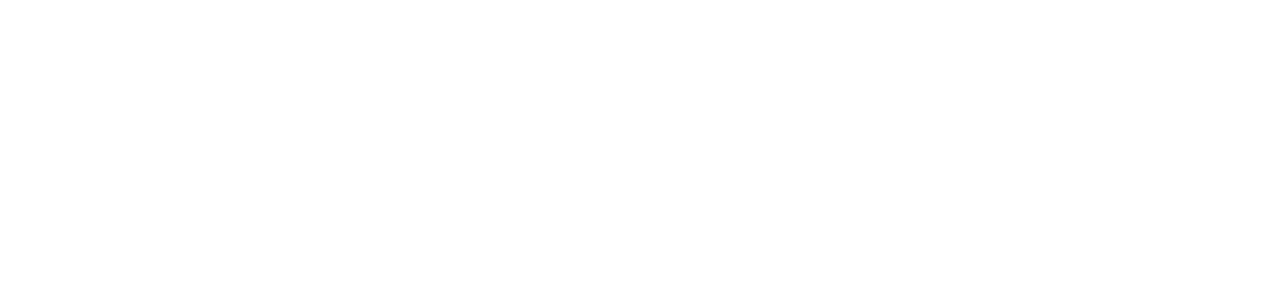
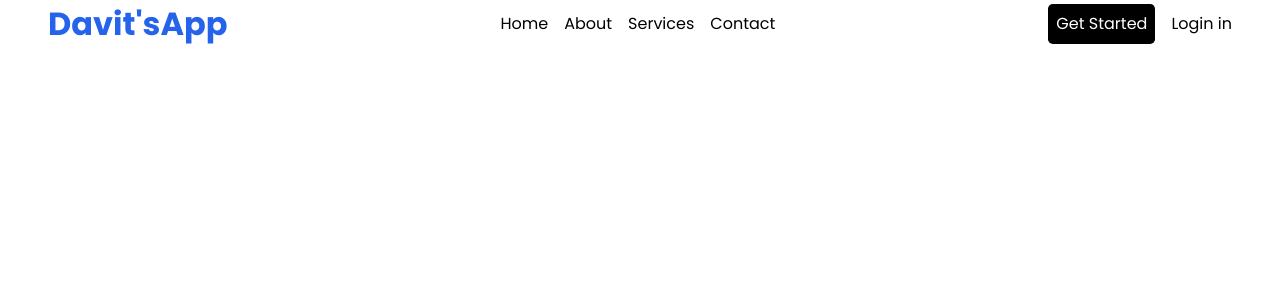
Before and after one commit to davita101/Project-V1, a React (Vite) app: page / in a window 1280 px wide. Shown: the top 300 px of the page. Built offline with nearby package versions, Linux system fonts and the light colour scheme.

Commit message:
Add navbar

```diff
--- a/package.json
+++ b/package.json
@@ -12,7 +12,8 @@
   "dependencies": {
     "gsap": "^3.12.5",
     "react": "^18.2.0",
-    "react-dom": "^18.2.0"
+    "react-dom": "^18.2.0",
+    "react-icons": "^5.1.0"
   },
   "devDependencies": {
     "@types/react": "^18.2.66",
--- a/src/components/Navbar.jsx
+++ b/src/components/Navbar.jsx
@@ -1,9 +1,41 @@
-import React from 'react'
+import React, { useState } from 'react'
+import { navLinks } from './constants'
+import { FaBarsStaggered } from 'react-icons/fa6'
+import { IoClose } from 'react-icons/io5'
+function Navbar() {
+    const [click, setClick] = useState(false)
+    const handelClick = () => setClick(!click)
+    return (
+        <div className='flex justify-between w-full px-[3rem] items-center'>
+            <span className=' text-blue-600 font-bold text-[2em] cursor-pointer'>Davit'sApp</span>
+            {/* DESKTOP */}
+            <ul className='md:flex hidden gap-[1rem] '>
+                {navLinks.map((item, index) => (
+                    <li key={index} className=' hover:text-[#ffffff] ease-in cursor-pointer transition-all'>{item.label}</li>
+                ))}
+            </ul>
+            <div className='md:flex hidden gap-[1rem] items-center'>
+                <button className='bg-black transition-all ease-in hover:bg-transparent hover:text-black text-white p-2 rounded-[.3rem]'>Get Started</button>
+                <span>Login in</span>
+            </div>
+            {/* MOBILE */}
+            <div onClick={handelClick} className='md:hidden flex absolute z-[999] text-[2rem] right-[1rem] cursor-pointer'>
+                {click ? <FaBarsStaggered className=' absolute opacity-[0] transition-all' /> : <FaBarsStaggered className='absolute opacity-[1] transition-all' />}
+                {click ? <IoClose className=' text-white text-[3rem] opacity-[1] transition-all' /> : <IoClose className='opacity-[0]    transition-all' />}
+            </div>
 
-function Navbar() {
-    return (
-        <div>
-
+            {<div className={`${!click ? 'translate-x-[500px]' : 'translate-x-full'} shadow-indigo-500/50 transition-all ease-in flex md:hidden relative `}>
+                <div className='rounded-[.5rem]  absolute bg-blue-600 w-[250px] h-[350px] top-[-2rem] right-[-3rem]' />
+                <ul className='flex gap-[1rem] flex-col absolute right-[2rem] text-center top-[0]'>
+                    {navLinks.map((item, index) => (
+                        <li key={index} className=' text-[1.2em] hover:text-[#ffff] ease-in cursor-pointer transition-all'>{item.label}</li>
+                    ))}
+                </ul>
+                <div className='flex gap-[1rem] items-center flex-col-reverse absolute right-[.5rem] top-[11.5rem]'>
+                    <button className='bg-black transition-all ease-in hover:bg-transparent hover:border-2 text-white p-2 w-[8rem] rounded-[.3rem]'>Get Started</button>
+                    <span className='border-2 w-[8rem] text-center rounded-[.3rem] text-[#fff] cursor-pointer p-[.2rem]  hover:border-0 hover:bg-black hover:p-[.32rem]' >Login in</span>
+                </div>
+            </div>}
         </div>
     )
 }
--- /dev/null
+++ b/src/components/constants/index.js
@@ -0,0 +1,13 @@
+
+export const navLinks = [
+    { label: "Home", route: '/' },
+    { label: "About", route: '/about' },
+    { label: "Services", route: '/services' },
+    { label: "Contact", route: '/contact' },
+]
+
+export const heroText = [
+    {
+        content: "Lorem ipsum dolor sit amet consectetur adipisicing elit.Impedit cum inventore rem eos totam.Perspiciatis, optio natus.Sed obcaecati dolore est reiciendis unde ducimus molestias sunt! Perferendis sapiente quos non."
+    }
+]
--- a/src/index.css
+++ b/src/index.css
@@ -0,0 +1,15 @@
+
+@import url('https://fonts.googleapis.com/css2?family=Poppins:ital,wght@0,100;0,200;0,300;0,400;0,500;0,600;0,700;0,800;0,900;1,100;1,200;1,300;1,400;1,500;1,600;1,700;1,800;1,900&display=swap');
+
+
+@tailwind base;
+@tailwind components;
+@tailwind utilities;
+
+*{
+    margin: 0;
+    padding: 0;
+    box-sizing: border-box;
+    list-style: none;
+    font-family: "Poppins", sans-serif;
+}
--- a/tailwind.config.js
+++ b/tailwind.config.js
@@ -1,6 +1,8 @@
-/** @type {import('tailwindcss').Config} */
 export default {
-  content: [],
+  content: [
+    "./index.html",
+    "./src/**/*.{js,ts,jsx,tsx}",
+  ],
   theme: {
     extend: {},
   },
```
Also changed, not shown: 1 other file (tests, documents, lock files or other folders).
